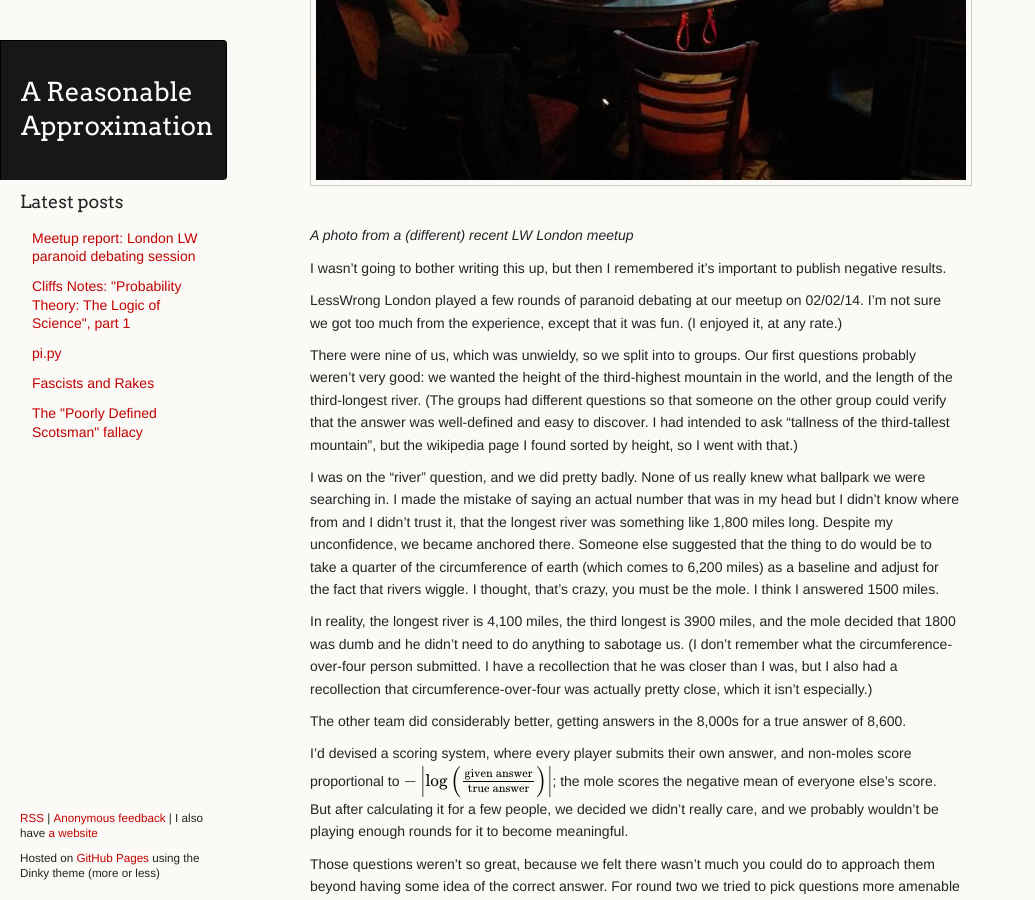
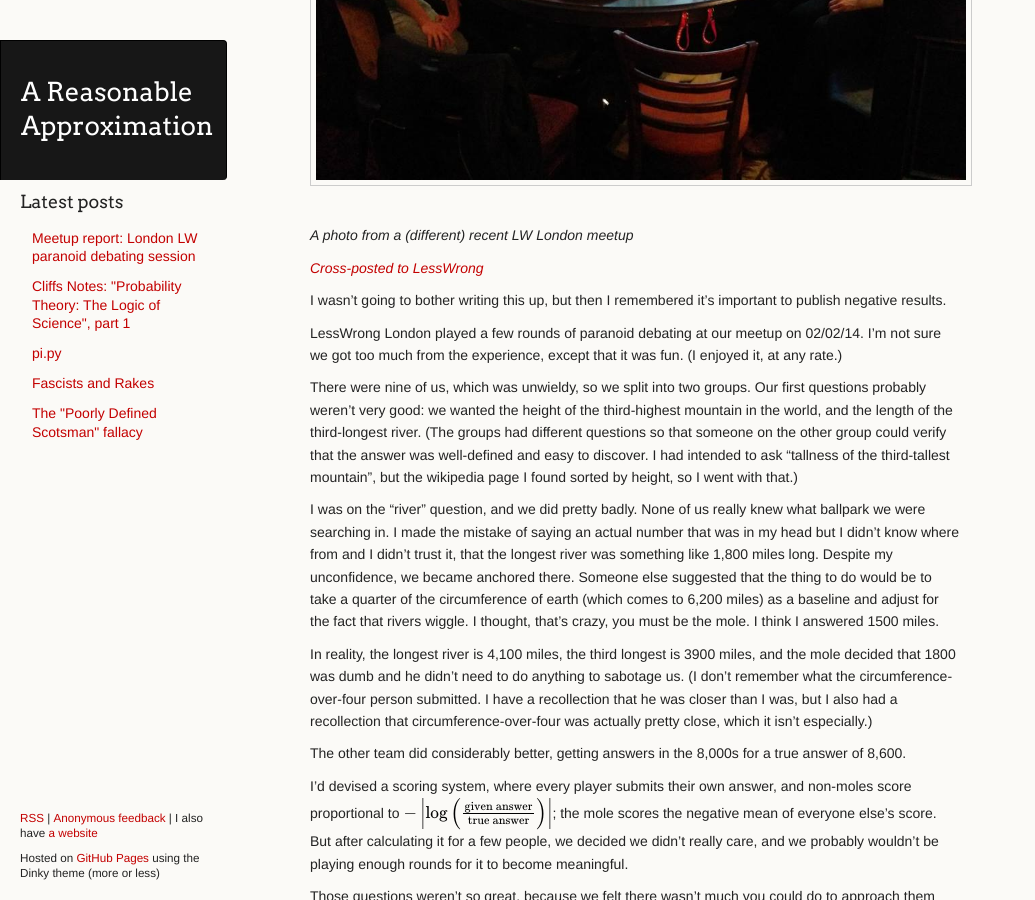
Before and after one commit to ChickenProp/chickenprop.github.com, a Jekyll site: the page built from _posts/2014-02-16-london-lw-paranoid-debating.md, in a window 1280 px wide and 900 px high, scrolled down 409 px. Shown: the whole window, without its empty margins (0-1035 px from the left). Built offline with Jekyll 4.4.1, drawn with Linux system fonts in a browser that asks for light colours; nearby versions of some CDN libraries; Markdown is read by kramdown in place of the engine named in the settings; formulas are drawn with MathJax 3; comment, search, counter and statistics services are not loaded.

Commit message:
Add cross-posted note, fix typo.

```diff
--- a/_posts/2014-02-16-london-lw-paranoid-debating.md
+++ b/_posts/2014-02-16-london-lw-paranoid-debating.md
@@ -5,11 +5,13 @@ title: "Meetup report: London LW paranoid debating session"
 ![photo](/images/lw-meetup-20140209-photo.jpg)
 *A photo from a (different) recent LW London meetup*
 
+[*Cross-posted to LessWrong*](http://lesswrong.com/lw/jor/meetup_report_london_lw_paranoid_debating_session/)
+
 I wasn't going to bother writing this up, but then I remembered it's important to publish negative results.
 
 LessWrong London played a few rounds of paranoid debating at our meetup on 02/02/14. I'm not sure we got too much from the experience, except that it was fun. (I enjoyed it, at any rate.)
 
-There were nine of us, which was unwieldy, so we split into to groups. Our first questions probably weren't very good: we wanted the height of the third-highest mountain in the world, and the length of the third-longest river. (The groups had different questions so that someone on the other group could verify that the answer was well-defined and easy to discover. I had intended to ask "tallness of the third-tallest mountain", but the wikipedia page I found sorted by height, so I went with that.)
+There were nine of us, which was unwieldy, so we split into two groups. Our first questions probably weren't very good: we wanted the height of the third-highest mountain in the world, and the length of the third-longest river. (The groups had different questions so that someone on the other group could verify that the answer was well-defined and easy to discover. I had intended to ask "tallness of the third-tallest mountain", but the wikipedia page I found sorted by height, so I went with that.)
 
 I was on the "river" question, and we did pretty badly. None of us really knew what ballpark we were searching in. I made the mistake of saying an actual number that was in my head but I didn't know where from and I didn't trust it, that the longest river was something like 1,800 miles long. Despite my unconfidence, we became anchored there. Someone else suggested that the thing to do would be to take a quarter of the circumference of earth (which comes to 6,200 miles) as a baseline and adjust for the fact that rivers wiggle. I thought, that's crazy, you must be the mole. I think I answered 1500 miles.
 
```
